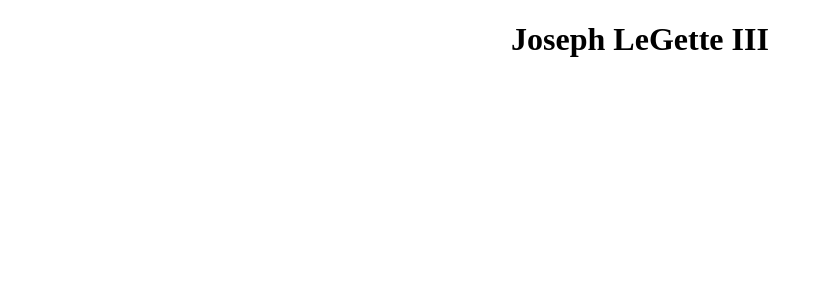
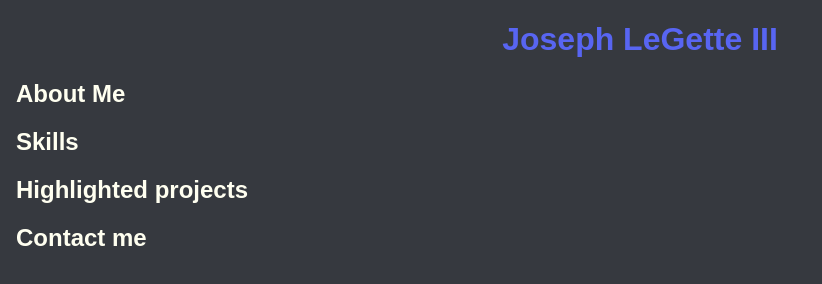
Before and after one commit to Joseph-LeGette-III/joseph-legette-iii.github.io, a plain HTML site: page index.html in a window 1280 px wide. Shown: the whole page, without its empty margins (0-822 px from the left). Drawn offline with Linux system fonts and the light colour scheme.

Commit message:
Basic structure and styles

```diff
--- a/index.html
+++ b/index.html
@@ -3,10 +3,21 @@
 
 <head>
   <title>CSCE 190: Joseph LeGette III</title>
+  <meta lang="en">
+  <link rel="stylesheet" href="styles.css" type="text/css">
 </head>
 
 <body>
   <h1 style="text-align:center">Joseph LeGette III</h1>
+  <h2>About Me</h2>
+  <div class="about"> </div>
+  <h2>Skills</h2>
+  <div class="skills"></div>
+  <h2>Highlighted projects</h2>
+  <div class="projects"></div>
+  <h2>Contact me</h2>
+  <div class="contact"></div>
+
 </body>
 
 </html>
--- /dev/null
+++ b/styles.css
@@ -0,0 +1,18 @@
+body {
+    background: #36393F;
+    color: ivory;
+    padding: 0px 1rem 0px 1rem;
+    height: 81vh;
+    margin: 0;
+    box-sizing: border-box;
+    font-family: Arial, Helvetica, sans-serif;
+}
+
+h1 {
+    color: #5865F2;
+    text-align: center;
+}
+
+.about {
+    background: #00b3d1;
+}
```
